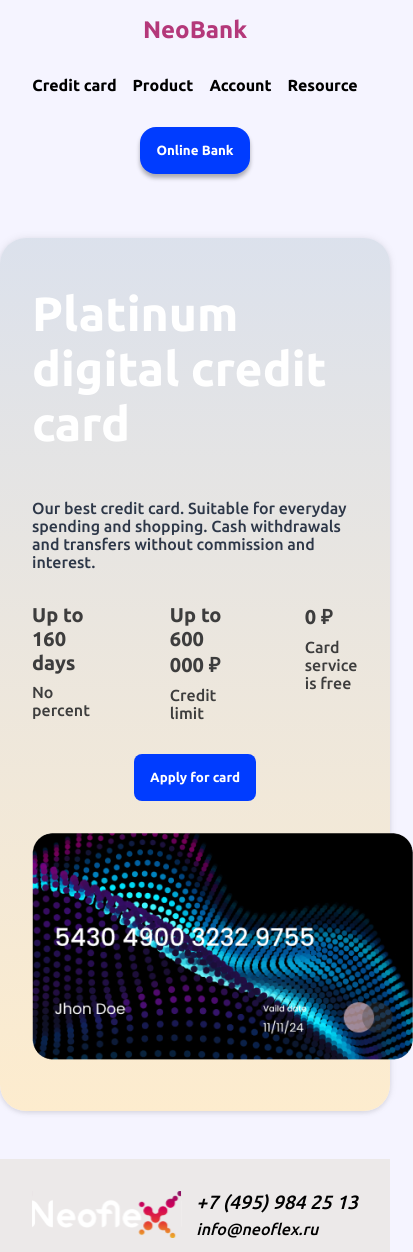
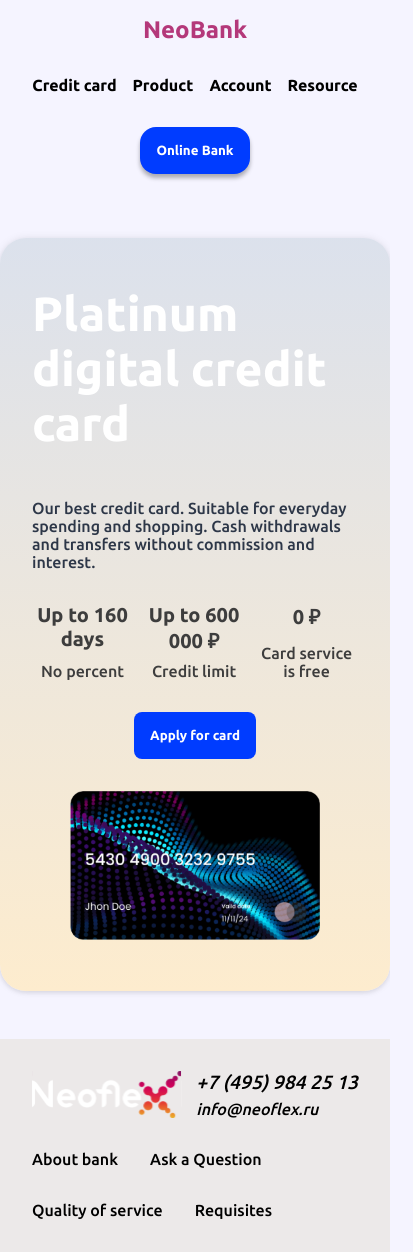
Before and after one commit to NyanLight/neoflex-project, a React (Vite) app: page /loan in a window 390 px wide. Shown: the top 1252 px of the page, 413 px wide, since content can reach past the window. Built offline with nearby package versions, Linux system fonts and the light colour scheme.

Commit message:
fix platinum component view on small screens

```diff
--- a/src/components/Platinum/Platinum.module.css
+++ b/src/components/Platinum/Platinum.module.css
@@ -70,3 +70,22 @@
         align-self: center;
     }
     }
+
+@media (max-width: 500px) {
+    .platinum__features {
+        gap: 0.5rem;
+    }
+
+    .platinum__feature {
+        justify-content: space-between;
+        text-align: center;
+    }
+
+    .feature__title {
+        text-align: center;
+    }
+
+    .platinum__img {
+        max-width: 250px;
+    }
+}
```
